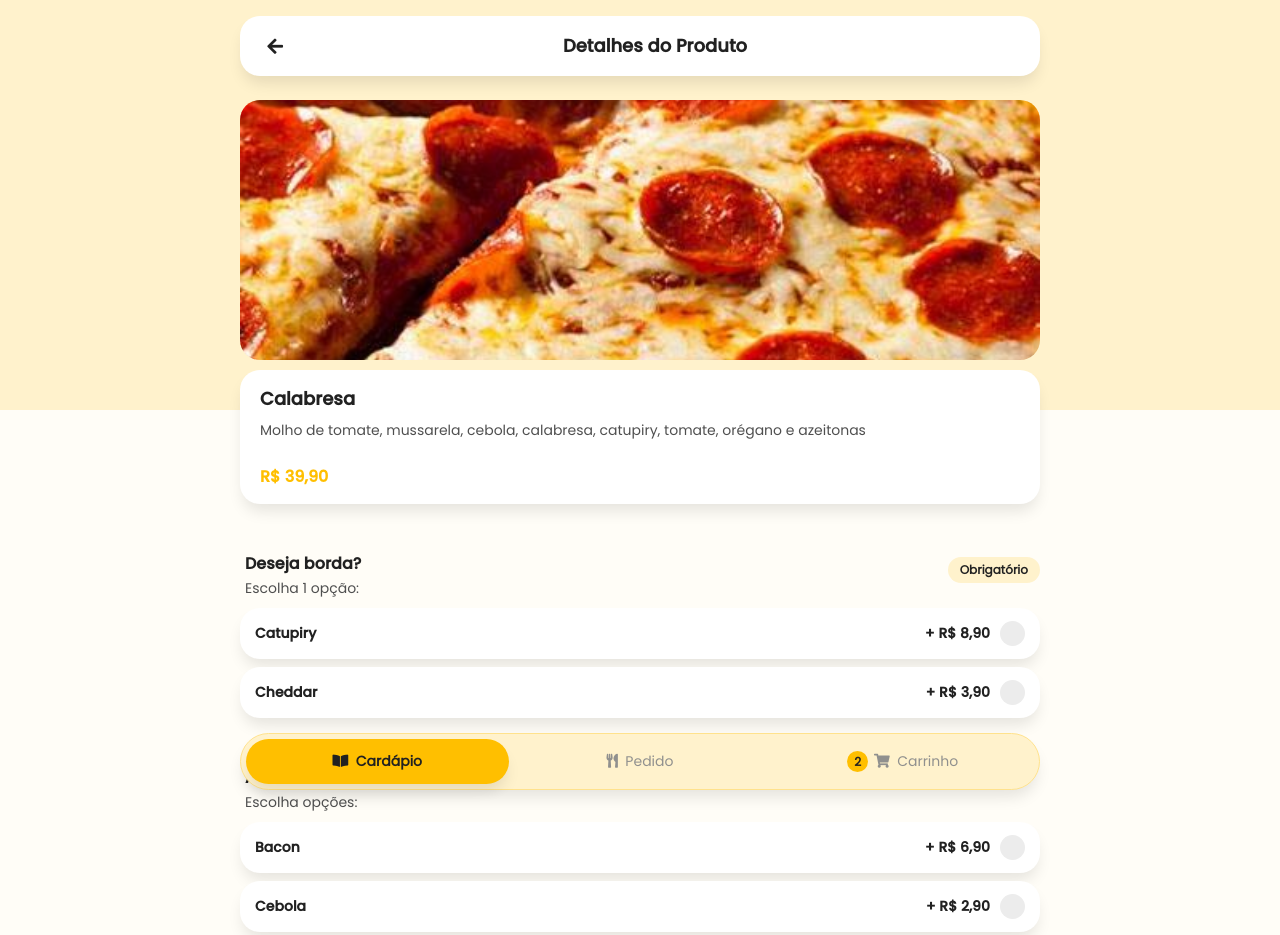
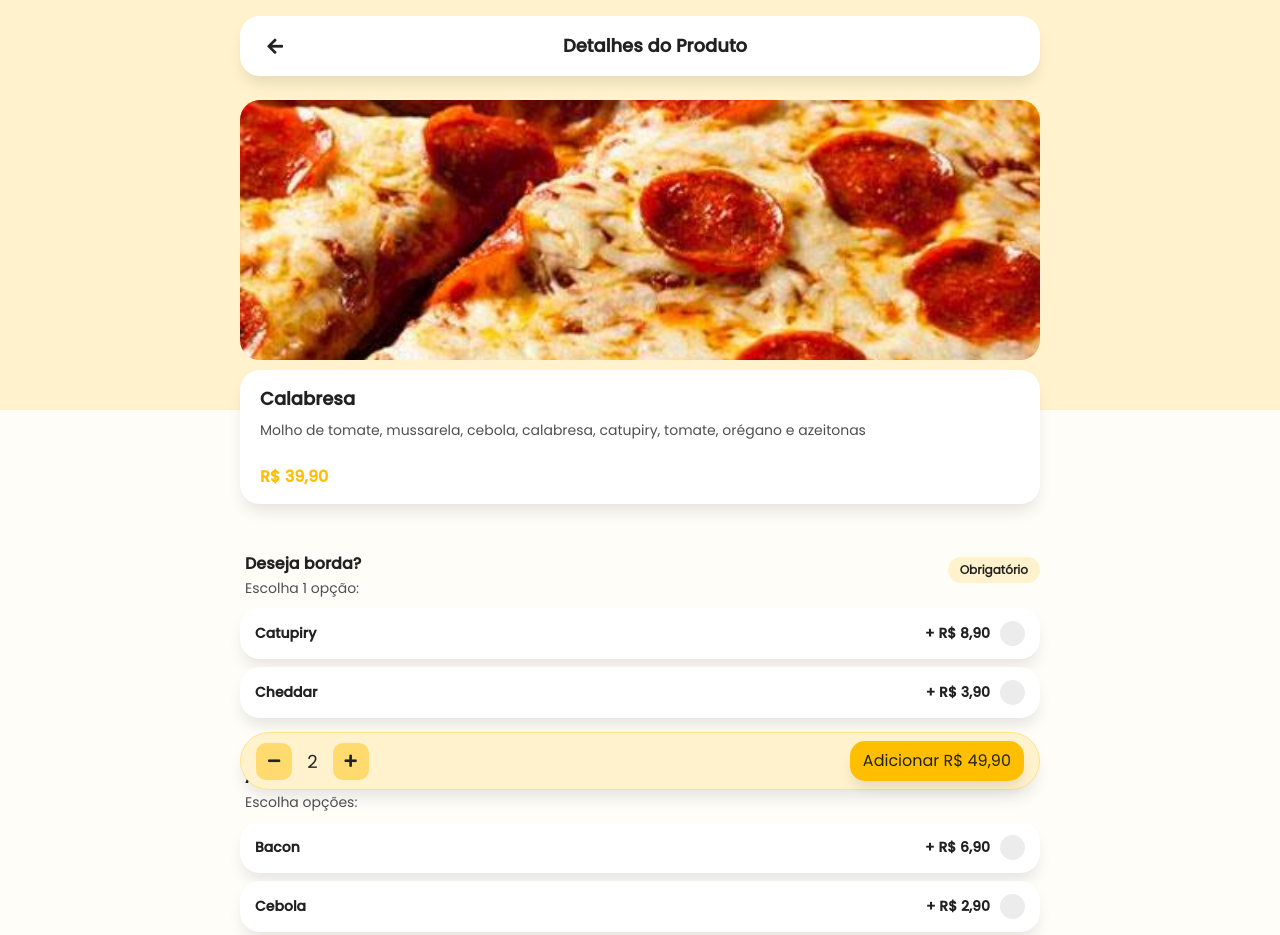
Before and after one commit to jeannlucas/bigdevz-delivery, a plain HTML site: page item.html in a window 1280 px wide. Shown: the top 935 px of the page. Drawn offline with Linux system fonts and the light colour scheme.

Commit message:
feat:add details bottom menu

```diff
--- a/css/main.css
+++ b/css/main.css
@@ -137,6 +137,15 @@ section.categoria {
     border-radius: 20px;
     padding: 15px 25px;
     font-size: 20px;
+    box-shadow: 0px 10px 15px -3px rgba(0, 0, 0, 0.1);
+}
+
+.btn-yellow {
+    border: none!important;
+    background-color: var(--color-primary);
+    color: var(--color-black)!important;
+    border-radius: 20px;
+    padding: 15px 25px;
     box-shadow: 0px 10px 15px -3px rgba(0, 0, 0, 0.1);
 }
 
@@ -388,3 +397,31 @@ section.categoria {
 textarea {
     height: 150px!important;
 }
+
+.menu-bottom.details {
+    justify-content: space-between;
+    padding: 8px 15px;
+}
+
+.add-carrinho{
+    display: flex;
+    text-align: center;
+    height: 30px;
+    justify-content: center;
+    align-items: center;
+}
+
+.btn-menos, .btn-mais {
+    color: var(--color-black);
+    padding: 8px 12px;
+    border-radius: 10px;
+    font-size: 14px;
+    cursor: pointer;
+    background: var(--color-primary-out);
+}
+
+.add-numero-itens {
+    color: var(--color-black);
+    padding: 2px 15px;
+    font-size: 18px;
+}
--- a/item.html
+++ b/item.html
@@ -18,23 +18,25 @@
     <header class="width-fix mt-3">
       <div class="card">
         <div class="d-flex">
-
           <a href="./index.html" class="container-voltar">
             <i class="fas fa-arrow-left"></i>
           </a>
           <div class="infos text-center">
             <h1 class="mb-0"><b>Detalhes do Produto</b></h1>
           </div>
-
         </div>
       </div>
     </header>
 
     <!--PRODUCTS-->
     <section class="imagem width-fix mt-4">
-      <div class="container-imagem-produto"
-        style="background-image: url('./img/calabresa.jpg'); background-size: cover;">
-      </div>
+      <div
+        class="container-imagem-produto"
+        style="
+          background-image: url('./img/calabresa.jpg');
+          background-size: cover;
+        "
+      ></div>
 
       <div class="card mb-2">
         <div class="d-flex">
@@ -46,14 +48,12 @@
             </p>
             <p class="price"><b>R$ 39,90</b></p>
           </div>
-
         </div>
       </div>
     </section>
 
     <!--OPTIONAL-->
     <section class="opcionais width-fix mt-5 pb-5">
-
       <!--BORDA-->
       <div class="container-group mb-5">
         <span class="badge">Obrigatório</span>
@@ -62,7 +62,6 @@
         <span class="sub-title-categoria"> Escolha 1 opção:</span>
 
         <div class="card card-opcionais mt-2">
-
           <div class="infos-produto-opcional">
             <p class="name mb-0"><b>Catupiry</b></p>
             <p class="price mb-0"><b>+ R$ 8,90</b></p>
@@ -70,14 +69,13 @@
 
           <div class="checks">
             <label class="container-check">
-              <input type="checkbox"/>
+              <input type="checkbox" />
               <span class="checkmark"></span>
             </label>
           </div>
         </div>
 
         <div class="card card-opcionais mt-2">
-
           <div class="infos-produto-opcional">
             <p class="name mb-0"><b>Cheddar</b></p>
             <p class="price mb-0"><b>+ R$ 3,90</b></p>
@@ -85,7 +83,7 @@
 
           <div class="checks">
             <label class="container-check">
-              <input type="checkbox"/>
+              <input type="checkbox" />
               <span class="checkmark"></span>
             </label>
           </div>
@@ -94,12 +92,10 @@
 
       <!--ADICIONAL-->
       <div class="container-group mb-5">
-
         <p class="title-categoria mb-0"><b>Adicionais</b></p>
         <span class="sub-title-categoria"> Escolha opções:</span>
 
         <div class="card card-opcionais mt-2">
-
           <div class="infos-produto-opcional">
             <p class="name mb-0"><b>Bacon</b></p>
             <p class="price mb-0"><b>+ R$ 6,90</b></p>
@@ -107,15 +103,13 @@
 
           <div class="checks">
             <label class="container-check">
-              <input type="checkbox"/>
+              <input type="checkbox" />
               <span class="checkmark"></span>
             </label>
           </div>
-
         </div>
 
         <div class="card card-opcionais mt-2">
-
           <div class="infos-produto-opcional">
             <p class="name mb-0"><b>Cebola</b></p>
             <p class="price mb-0"><b>+ R$ 2,90</b></p>
@@ -123,41 +117,36 @@
 
           <div class="checks">
             <label class="container-check">
-              <input type="checkbox"/>
+              <input type="checkbox" />
               <span class="checkmark"></span>
             </label>
           </div>
-
         </div>
-
       </div>
 
       <!--OBSERVAÇÕES-->
       <div class="container-group mb-5">
-
         <p class="title-categoria mb-0"><b>Observações</b></p>
-        <span class="sub-title-categoria">Informe alguma observação abaixo:</span>
+        <span class="sub-title-categoria"
+          >Informe alguma observação abaixo:</span
+        >
 
         <textarea class="form-control mt-2" rows="6"></textarea>
-
-
       </div>
     </section>
 
     <!--MENU BOTTOM-->
-    <section class="menu-bottom" id=" menu-bottom">
-      <a class="menu-bottom-item active">
-        <i class="fas fa-book-open"></i>&nbsp; Cardápio</a>
-      </a>
-
-      <a class="menu-bottom-item">
-        <i class="fas fa-utensils"></i>&nbsp; Pedido</a>
-      </a>
-
-      <a class="menu-bottom-item">
-        <span class="badge-total-carrinho">2</span>
-        <i class="fas fa-shopping-cart"></i>&nbsp; Carrinho</a>
-      </a>
+    <section class="menu-bottom details" id=" menu-bottom">
+      <div class="add-carrinho">
+        <span class="btn-menos">
+          <i class="fas fa-minus"></i>
+        </span>
+        <span class="add-numero-itens"> 2 </span>
+        <span class="btn-mais">
+          <i class="fas fa-plus"></i>
+        </span>
+      </div>
+      <a class="btn btn-yellow btn-sm"> Adicionar <span>R$ 49,90</span> </a>
     </section>
 
     <!--STORE CLOSED-->
@@ -165,10 +154,8 @@
       <p class="mb-0"><b>Loja fechada</b></p>
     </section>
 
-
-
     <!--JavaScript-->
     <script type="text/javascript" src="./js/bootstrap.bundle.min.js"></script>
-    <script type="text/javascript" src="./js/cardapio.js"></script>
+    <script type="text/javascript" src="./js/item.js"></script>
   </body>
 </html>
```
Also changed, not shown: js/item.js (added).
